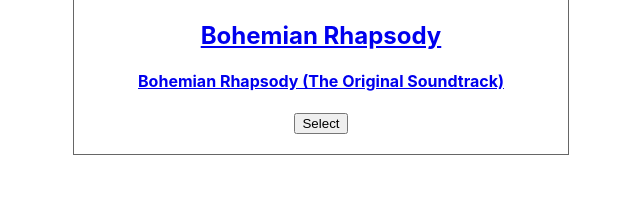
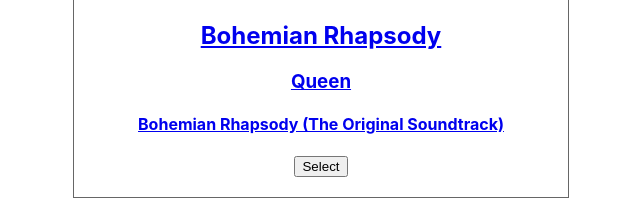
Before and after one commit to diazamaliana/generasi-gigih-homework, a React (Create React App) app: page / in a window 1280 px wide. Shown: the part 446-645 px from the top of the page, without its empty margins (319-959 px from the left). Built offline with nearby package versions, Linux system fonts and the light colour scheme.

Commit message:
update `Playlist.jsx`

```diff
--- a/src/components/Playlist.jsx
+++ b/src/components/Playlist.jsx
@@ -1,10 +1,12 @@
+
+
 const Playlist = ({ data }) => {
     const { name, album, artists, external_urls} = data;
     const artistTxt = artists.map((artist, idx) => {
         const isLast = idx === artists.length - 1;
         const txt = isLast ? artist.name : artist.name + ",";
         return (
-            <a href="${external_urls.spotify}">{txt}</a>
+            <a href={artist.external_urls.spotify} key={idx}>{txt}</a>
         );
     });
     return (
@@ -25,8 +27,11 @@
                     <h2>
                         <a href={external_urls.spotify}>{name}</a>
                     </h2>
+                    <h3>
+                        <a>{artistTxt}</a>
+                    </h3>
                     <h4>
-                        <a href={external_urls.spotify}>{album.name}</a>
+                        <a href={album.external_urls.spotify}>{album.name}</a>
                     </h4>
                 </div>
 
```
